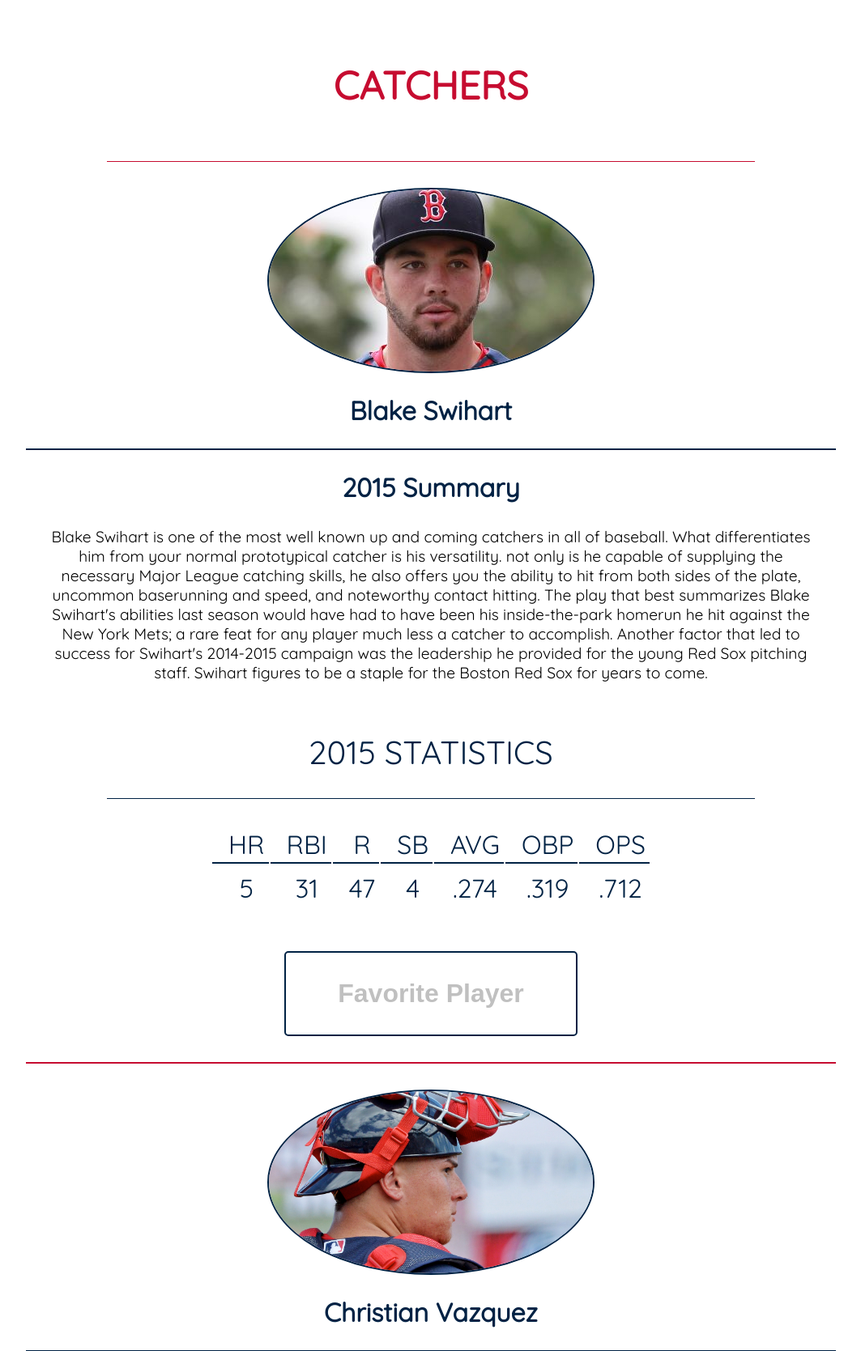
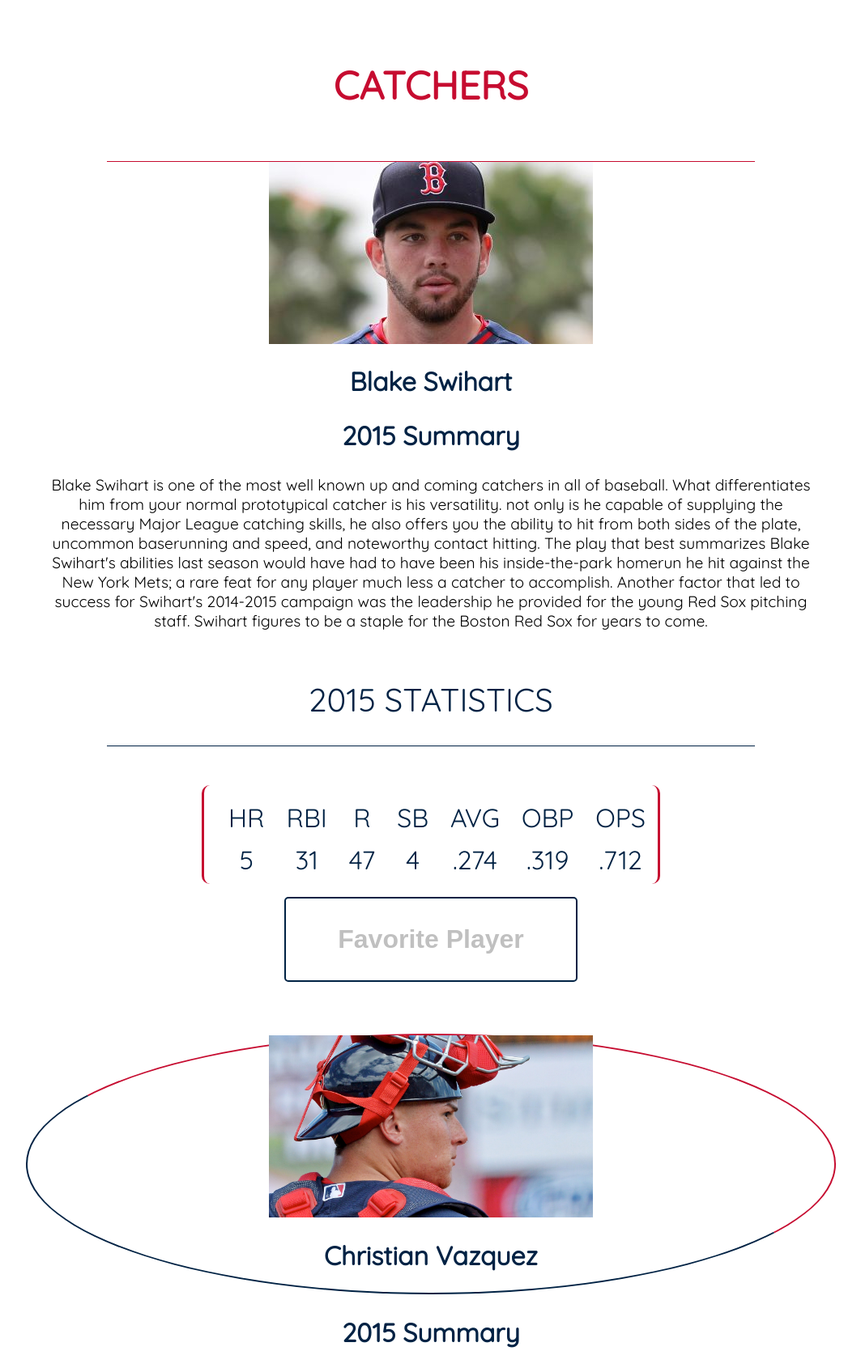
Before and after one commit to jacklavallee217/Advanced-WebDev-Final, a PHP site: page /catcher0.php in a window 1280 px wide. Shown: the part 334-2003 px from the top of the page at 81% size, without its empty margins (108-1171 px from the left). Run offline with PHP 8.4, Linux system fonts and the light colour scheme; tables that the repository leaves empty or names only in its code hold one stand-in row (values such as "Sample post"); some libraries are stand-ins or nearby versions.

Commit message:
Player_Info.php and Spring Cleaning
Created a new script called player_info.php that prints out all prospect
profiles in more condensed code. Also cleaned up a bit of my messy css.

```diff
--- a/counter.txt
+++ b/counter.txt
@@ -1 +1 @@
-849
+858
--- a/css/gallery.css
+++ b/css/gallery.css
@@ -101,7 +101,7 @@ em {
 }
 
 
-			/*	Prospect Page */
+			/*	Prospect Nav Page */
 
 
 #prospect_padding {
@@ -203,9 +203,12 @@ em {
 }
 
 .player_profile {
-	padding-top: 2em;
+	margin-top: 2em;
 	border-top: 2px solid #C60C30;
+	border-right: 2px solid #C60C30;
 	border-bottom: 2px solid #002244;
+	border-left: 2px solid #002244;
+	border-radius: 50%;
 }
 
 legend {
@@ -225,55 +228,3 @@ legend {
 	padding: 1em 0;
 	font-size: 1.5em;
 }
-
-				/*	Catcher Page */
-
-#swihart {
-	padding-top: 2em;
-	border-bottom: 2px solid #002244;
-}
-
-.catcher_profile {
-	margin: 0 auto;
-	border: 2px solid #002244;
-	border-radius: 50%;
-}
-
-				/*	Infielder Page */
-
-#travis {
-	padding-top: 2em;
-	border-bottom: 2px solid #002244;
-}
-
-.infielders_profile {
-	margin: 0 auto;
-	border: 2px solid #002244;
-	border-radius: 50%;
-}
-
-				/*	Outfielder Page */
-
-#betts {
-	padding-top: 2em;
-	border-bottom: 2px solid #002244;
-}
-
-.outfielders_profile {
-	margin: 0 auto;
-	border: 2px solid #002244;
-	border-radius: 50%;
-}
-
-				/*	Pitcher Page */
-
-#rodriguez {
-	padding-top: 2em;
-	border-bottom: 2px solid #002244;
-}
-
-.pitcher_profile {
-	margin: 0 auto;
-	border: 2px solid #002244;
-	border-radius: 50%;
-}
--- a/css/input.css
+++ b/css/input.css
@@ -10,21 +10,6 @@ input {
 
 form {
 	margin: -4em 0 0 0;
-}
-
-#favForm {
-	margin: 0;
-}
-
-
-input[type="text"], input[type="email"], input[type="password"] {
-	width: 60%;
-	max-width: 60%;
-	height: 3px;
-	border: 2px solid #002244;
-	border-radius: 5px;
-	padding: 1em;
-	margin: .5em 0 2em 0;
 }
 
 textarea {
@@ -91,3 +76,22 @@ blockquote {
 blockquote a {
 	color: #C60C30;
 }
+
+
+/* Favorite Buttons */
+
+.favForm {
+	margin-bottom: 2em;
+	border-bottom: 2px solid #002244;
+}
+
+
+input[type="text"], input[type="email"], input[type="password"] {
+	width: 60%;
+	max-width: 60%;
+	height: 3px;
+	border: 2px solid #002244;
+	border-radius: 5px;
+	padding: 1em;
+	margin: .5em 0 2em 0;
+}
--- a/css/table.css
+++ b/css/table.css
@@ -1,6 +1,12 @@
+table {
+	border-left: 3px solid #C60C30;
+	border-right: 3px solid #C60C30;
+	border-radius: 10px;
+}
+
 .player_stats {
-	padding: 1.5em;
-	margin: 0 auto;
+	padding: .5em;
+	margin: 3em auto;
 }
 
 .index_stats {
@@ -12,15 +18,7 @@
 	padding: 0em 1.5em;
 }
 
-.swi_stats {
-	padding: 1.5em 1.5em 0 1.5em;
-}
-
-#swi_stat {
-	border-top: 2px solid #002244;
-}
-
-td {
+td, th {
 	margin: 0 2em;
 	padding: 10px 5px 0 20px;
 	font-size: 2em;
@@ -28,6 +26,10 @@ td {
 	color: #002244;
 }
 
+th {
+	font-weight: 800;
+}
+
 .index_stat {
 	margin: 0 1em;
 	padding: 5px 2.5px 0 10px;
```
Also changed, not shown: catcher.php (+4 -111 lines), infielder.php (+14 -2 lines), outfielder.php (+14 -2 lines), pitcher.php (+14 -2 lines), player_info.php (added, +67 -0 lines).
